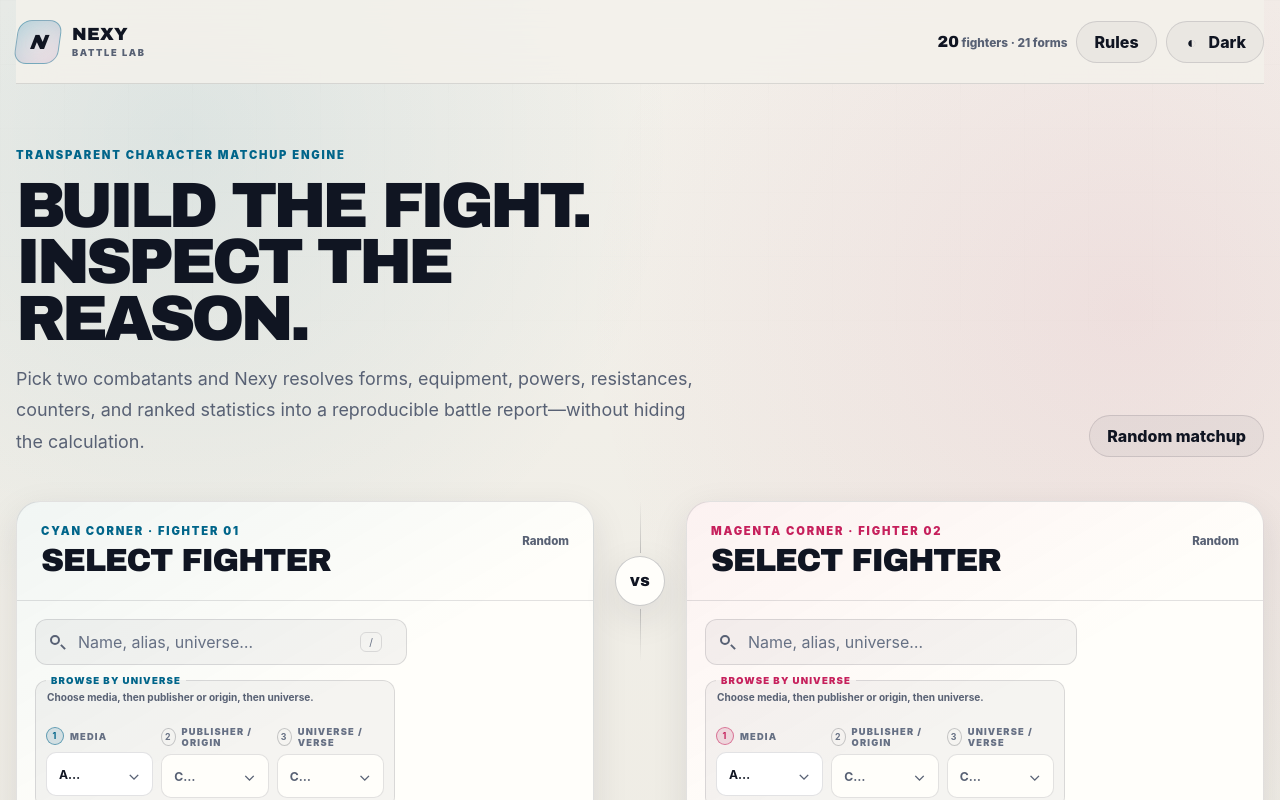
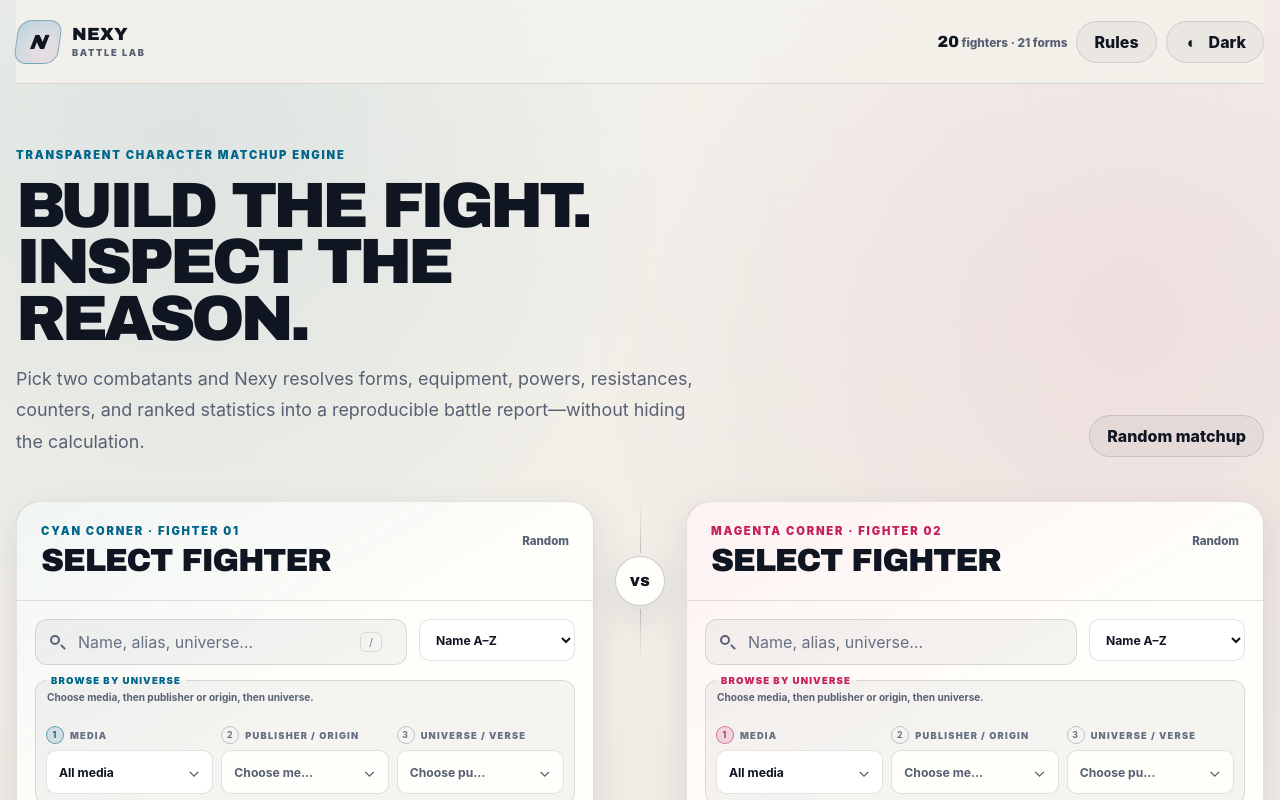
Before and after one commit to Syntax555/Nexy, a Preact app: page / in a window 1280 px wide. Shown: the top 800 px of the page. Built offline with nearby package versions, Linux system fonts and the light colour scheme.

Commit message:
Scale the matchup builder for wide screens

```diff
--- a/src/components/FighterPicker.tsx
+++ b/src/components/FighterPicker.tsx
@@ -100,7 +100,7 @@ export function FighterPicker({
     onSelect(nextSelection);
   };
   const browsePathControls = (
-    <>
+    <div class="roster-path__body">
       <p
         class="roster-path__status"
         id={`${side}-browse-path-status`}
@@ -162,7 +162,7 @@ export function FighterPicker({
           }}
         />
       </div>
-    </>
+    </div>
   );
   return (
     <section
--- a/src/styles/app.css
+++ b/src/styles/app.css
@@ -9,7 +9,7 @@
     z-index: 40;
     top: 0;
     display: flex;
-    width: min(calc(100% - 32px), var(--content));
+    width: min(calc(100% - var(--page-gutter)), var(--content));
     min-height: var(--header-height);
     align-items: center;
     justify-content: space-between;
@@ -42,7 +42,9 @@
   }
 
   .main {
-    width: min(calc(100% - 32px), var(--content));
+    width: min(calc(100% - var(--page-gutter)), var(--content));
+    container-name: main-stage;
+    container-type: inline-size;
     margin: 0 auto;
   }
 
@@ -162,6 +164,7 @@
     --fighter: var(--left);
     --fighter-rgb: var(--left-rgb);
     height: 100%;
+    container-name: fighter-picker;
     container-type: inline-size;
     overflow: clip;
     border: 1px solid var(--line);
@@ -394,6 +397,10 @@
     font-weight: 900;
     letter-spacing: 0.12em;
     text-transform: uppercase;
+  }
+
+  .roster-path__body {
+    min-width: 0;
   }
 
   .roster-path__status {
@@ -1385,16 +1392,30 @@
     .fighter-picker[data-view="gallery"] .roster-browser {
       display: grid;
       grid-template-areas:
-        "search order"
-        "path path"
-        "filters filters"
+        "tools tools"
         "meta artwork"
         "selection selection"
         "carousel carousel";
-      grid-template-rows: auto auto auto auto auto minmax(0, 1fr);
+      grid-template-rows: auto auto auto minmax(0, 1fr);
       grid-template-columns: minmax(0, 1fr) minmax(180px, 0.42fr);
       align-content: stretch;
       border-right: 0;
+    }
+
+    .fighter-picker[data-view="gallery"] .roster-tools[data-gallery="true"] {
+      display: block;
+      min-width: 0;
+      grid-area: tools;
+    }
+
+    .fighter-picker[data-view="gallery"] .roster-tools[data-gallery="true"] .roster-tools__content {
+      display: grid;
+      min-width: 0;
+      grid-template-areas:
+        "search order"
+        "path path"
+        "filters filters";
+      grid-template-columns: minmax(0, 1fr) minmax(180px, 0.42fr);
     }
 
     .fighter-picker[data-view="gallery"] .search-wrap {
@@ -1713,6 +1734,94 @@
 
     .fighter-profile--empty {
       min-height: 0;
+    }
+  }
+
+  @media (min-width: 1760px) {
+    .arena-grid {
+      grid-template-columns: minmax(0, 1fr) 56px minmax(0, 1fr);
+      gap: clamp(16px, 1vw, 24px);
+    }
+
+    .fighter-picker[data-view="gallery"] .roster-tools[data-gallery="true"] .roster-tools__content {
+      grid-template-columns: minmax(0, 1fr) minmax(220px, 0.34fr);
+    }
+
+    .fighter-picker[data-view="gallery"] .roster-list {
+      --carousel-slide-width: min(620px, 62cqw);
+    }
+
+    .fighter-picker[data-view="gallery"] .roster-carousel[data-roster-view="grid"] .roster-list {
+      grid-template-columns: repeat(auto-fill, minmax(min(5.5rem, 100%), 1fr));
+      gap: 12px;
+    }
+
+    .fighter-picker[data-view="gallery"] .roster-carousel[data-roster-view="grid"] .roster-card__copy strong {
+      font-size: 0.78rem;
+    }
+
+    @container main-stage (min-width: 92rem) {
+      .hero {
+        grid-template:
+          "eyebrow eyebrow actions" auto
+          "title description actions" auto /
+          minmax(0, 1.25fr) minmax(320px, 0.7fr) auto;
+        column-gap: clamp(40px, 3vw, 72px);
+        row-gap: 18px;
+        padding: clamp(48px, 2.5vw, 64px) 0 clamp(34px, 1.8vw, 46px);
+      }
+
+      .hero__copy {
+        display: contents;
+      }
+
+      .hero__copy > .eyebrow {
+        grid-area: eyebrow;
+      }
+
+      .hero h1 {
+        max-width: min(20ch, 100%);
+        grid-area: title;
+        font-size: clamp(4.75rem, 3.6vw, 5.75rem);
+      }
+
+      .hero p {
+        max-width: 52ch;
+        grid-area: description;
+        padding-bottom: 0.18em;
+      }
+
+      .hero__actions {
+        align-self: end;
+        grid-area: actions;
+      }
+    }
+  }
+
+  @media (min-width: 1760px) and (min-height: 900px) {
+    .fighter-picker__body {
+      height: clamp(740px, 58vh, 840px);
+    }
+  }
+
+  @container fighter-picker (min-width: 52rem) {
+    .fighter-picker[data-view="gallery"] .roster-path__body {
+      display: grid;
+      grid-template-columns: minmax(180px, 0.42fr) minmax(0, 1.58fr);
+      align-items: end;
+      gap: 16px;
+    }
+
+    .fighter-picker[data-view="gallery"] .roster-path__status {
+      display: flex;
+      min-height: 46px;
+      align-items: center;
+      margin: 0;
+      padding: 0 4px 1px;
+    }
+
+    .fighter-picker[data-view="gallery"] .roster-path__steps {
+      grid-template-columns: repeat(3, minmax(0, 1fr));
     }
   }
 
@@ -2030,11 +2139,6 @@
   }
 
   @media (max-width: 640px) {
-    .site-header,
-    .main {
-      width: min(calc(100% - 20px), var(--content));
-    }
-
     .site-header {
       flex-wrap: wrap;
       gap: 8px 12px;
--- a/src/styles/tokens.css
+++ b/src/styles/tokens.css
@@ -28,6 +28,7 @@
     --radius-medium: 16px;
     --radius-large: 24px;
     --content: 1480px;
+    --page-gutter: 32px;
     --header-height: 84px;
     --ease-out: cubic-bezier(0.22, 1, 0.36, 1);
   }
@@ -56,4 +57,16 @@
     --shadow-small: 0 12px 36px rgba(28, 34, 48, 0.1);
     --shadow-large: 0 30px 90px rgba(28, 34, 48, 0.16);
   }
+
+  @media (min-width: 1760px) {
+    :root {
+      --content: clamp(1480px, 86vw, 2160px);
+    }
+  }
+
+  @media (max-width: 640px) {
+    :root {
+      --page-gutter: 20px;
+    }
+  }
 }
```
Also changed, not shown: 1 other file (tests, documents, lock files or other folders).
